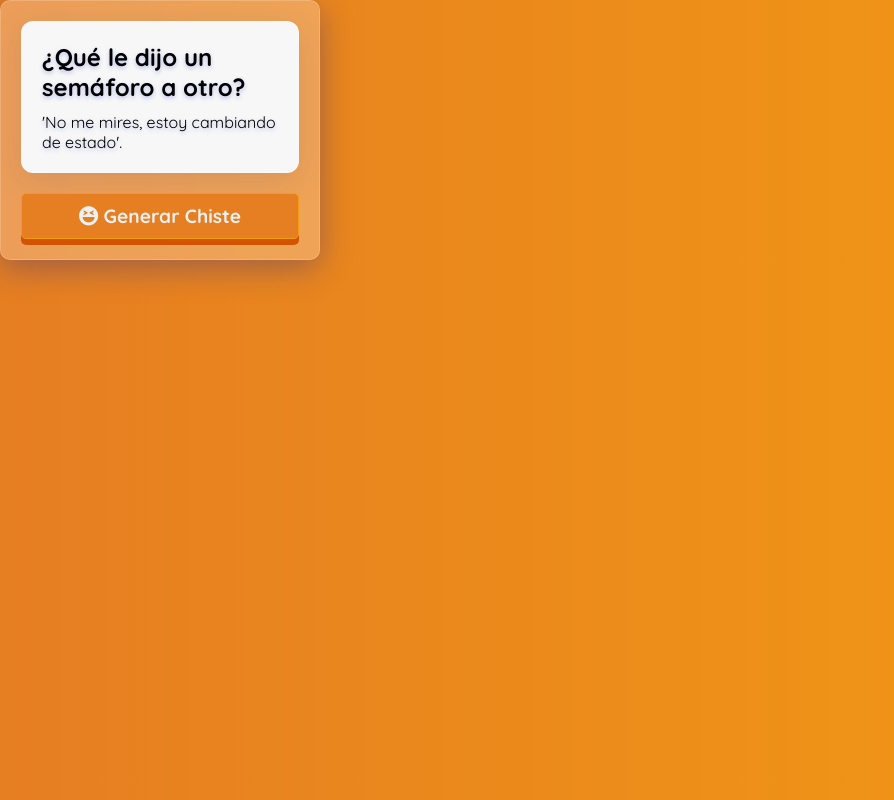
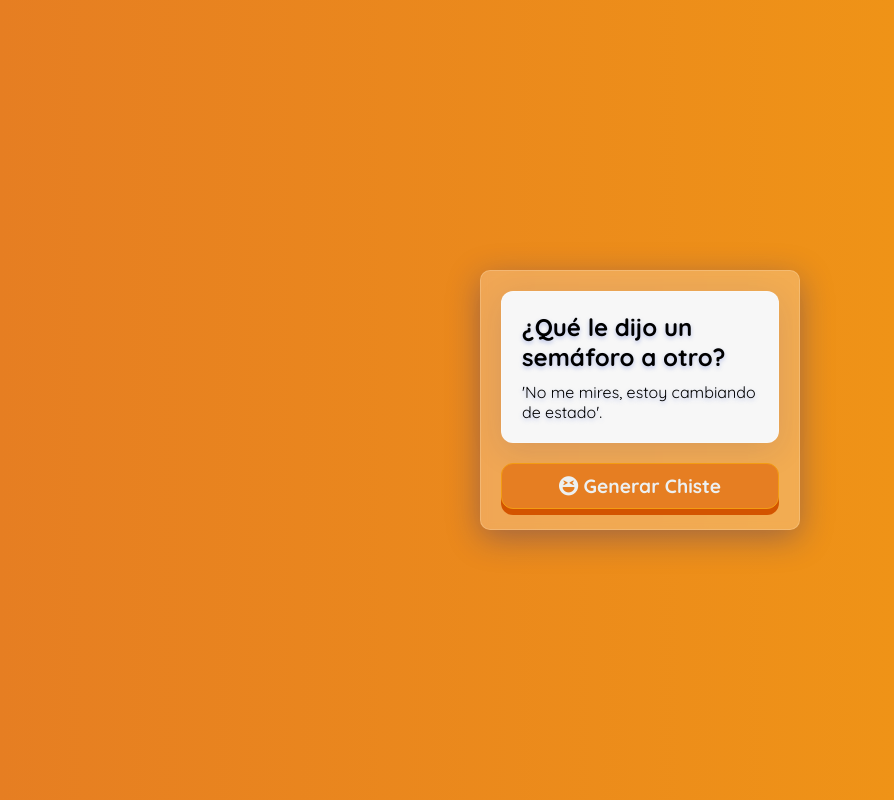
Before and after one commit to hernandoabella/joke-generator, a plain HTML site: page index.html in a window 1280 px wide. Shown: the whole page, without its empty margins (0-894 px from the left). Drawn offline with Linux system fonts and the light colour scheme.

Commit message:
Update styles.css

```diff
--- a/styles.css
+++ b/styles.css
@@ -9,6 +9,10 @@
 body {
 	background: linear-gradient(90deg, #e67e22, #f39c12);
 	font-family: 'Quicksand', sans-serif;
+	display: flex;
+	justify-content: center;
+	align-items: center;
+	height: 100vh;
 }
 
 .container {
@@ -45,7 +49,7 @@ button {
 	font-weight: bold;
 	background: #e67e22;
 	border: 1px solid #f39c12;
-	border-radius: 5px;
+	border-radius: 12px;
 	padding: 10px;
 	box-shadow: 0px 6px 0px #d35400;
 	transition: all .1s;
```
